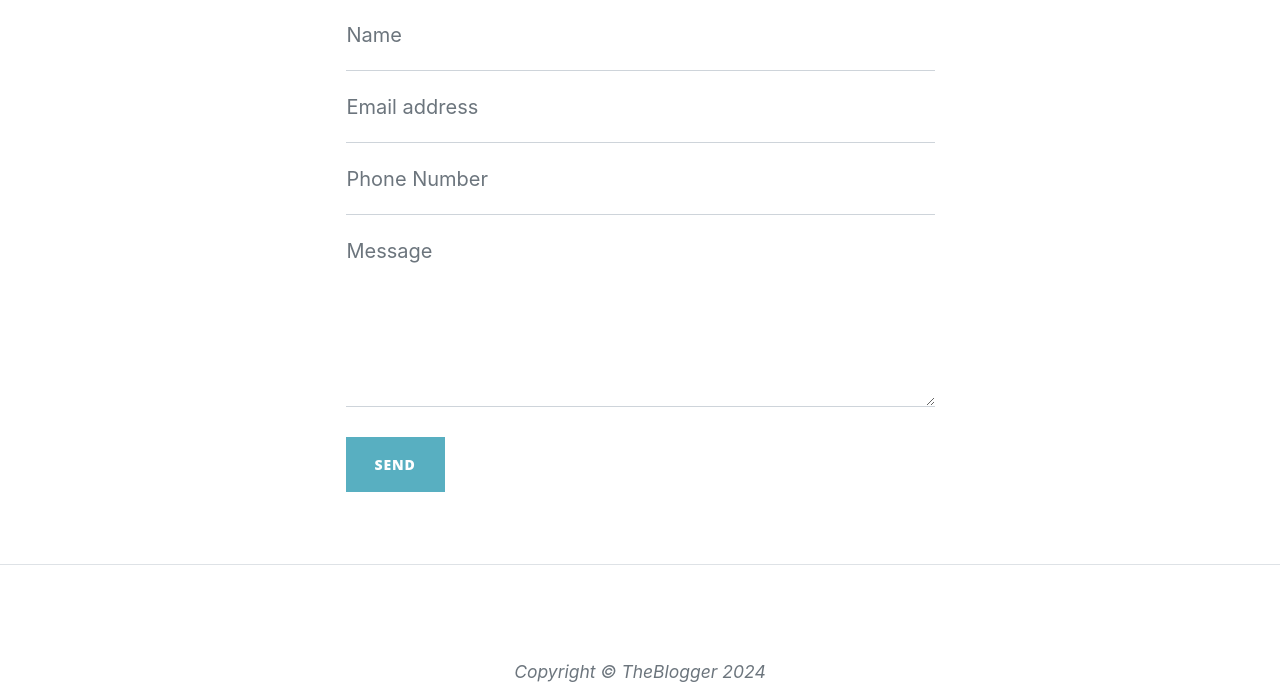
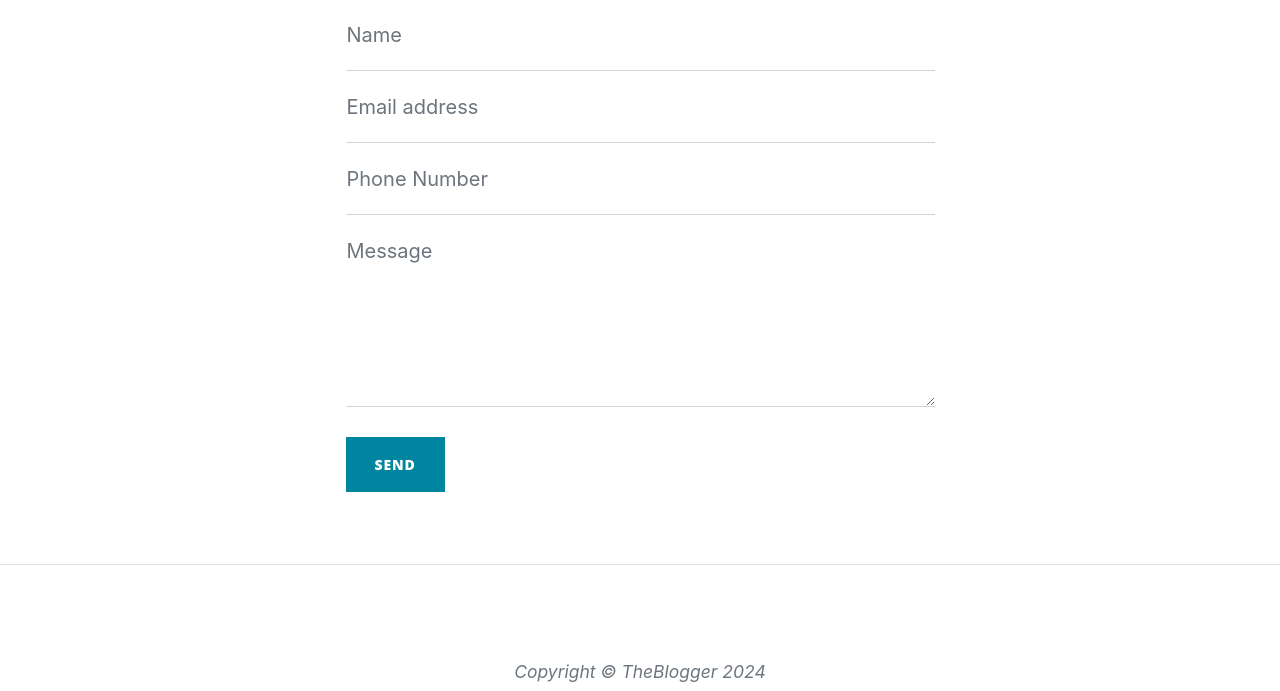
Before and after one commit to SuhelKhanCA/Blog-Website-flask, a Flask app: page /contact in a window 1280 px wide. Shown: the part 721-1412 px from the top of the page. Run offline with Flask 3, Linux system fonts and the light colour scheme; some libraries are stand-ins or nearby versions.

Commit message:
enable send button

```diff
--- a/templates/contact.html
+++ b/templates/contact.html
@@ -28,7 +28,7 @@
                             <!-- To make this form functional, sign up at-->
                             <!-- https://startbootstrap.com/solution/contact-forms-->
                             <!-- to get an API token!-->
-                            <form id="contactForm" data-sb-form-api-token="API_TOKEN">
+                            <form id="contactForm" data-sb-form-api-token="API_TOKEN" action="/contact">
                                 <div class="form-floating">
                                     <input class="form-control" id="name" name="name" type="text" placeholder="Enter your name..." data-sb-validations="required" />
                                     <label for="name">Name</label>
@@ -69,7 +69,7 @@
                                 <!-- an error submitting the form-->
                                 <div class="d-none" id="submitErrorMessage"><div class="text-center text-danger mb-3">Error sending message!</div></div>
                                 <!-- Submit Button-->
-                                <button class="btn btn-primary text-uppercase disabled" id="submitButton" type="submit">Send</button>
+                                <button class="btn btn-primary text-uppercase " id="submitButton" type="submit">Send</button>
                             </form>
                         </div>
                     </div>
```
